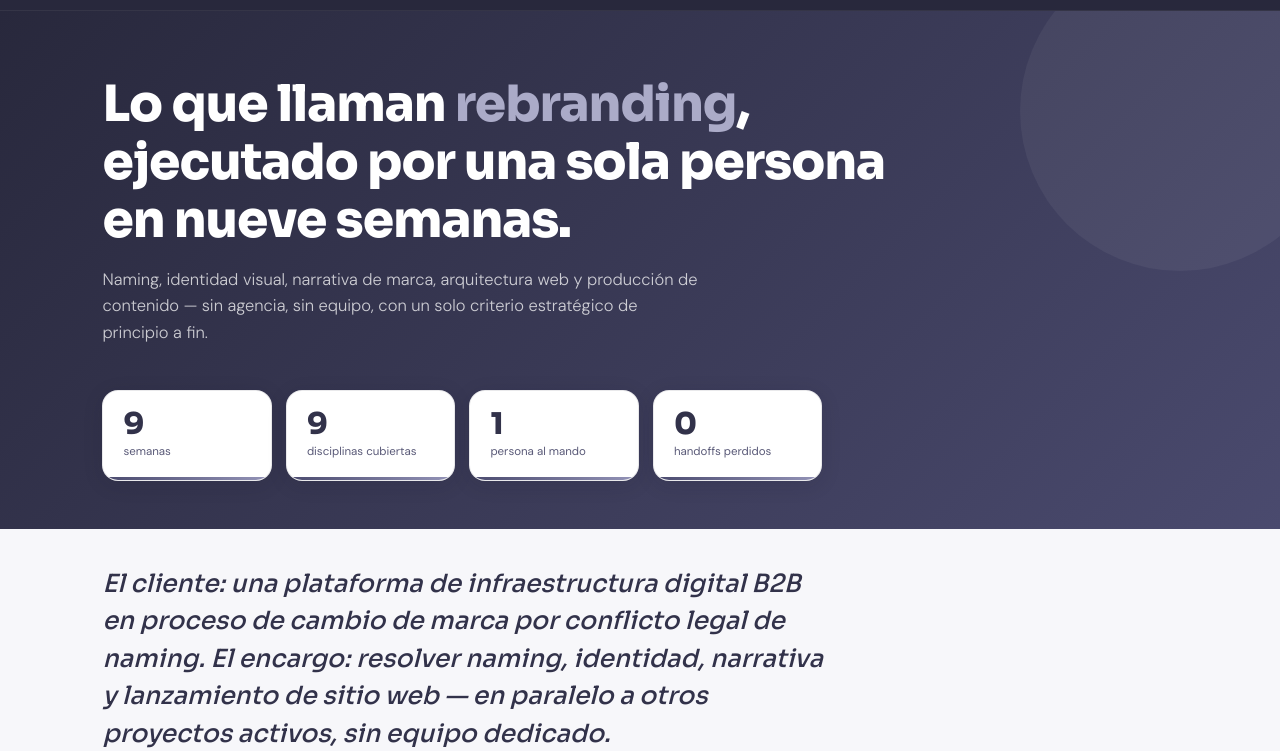
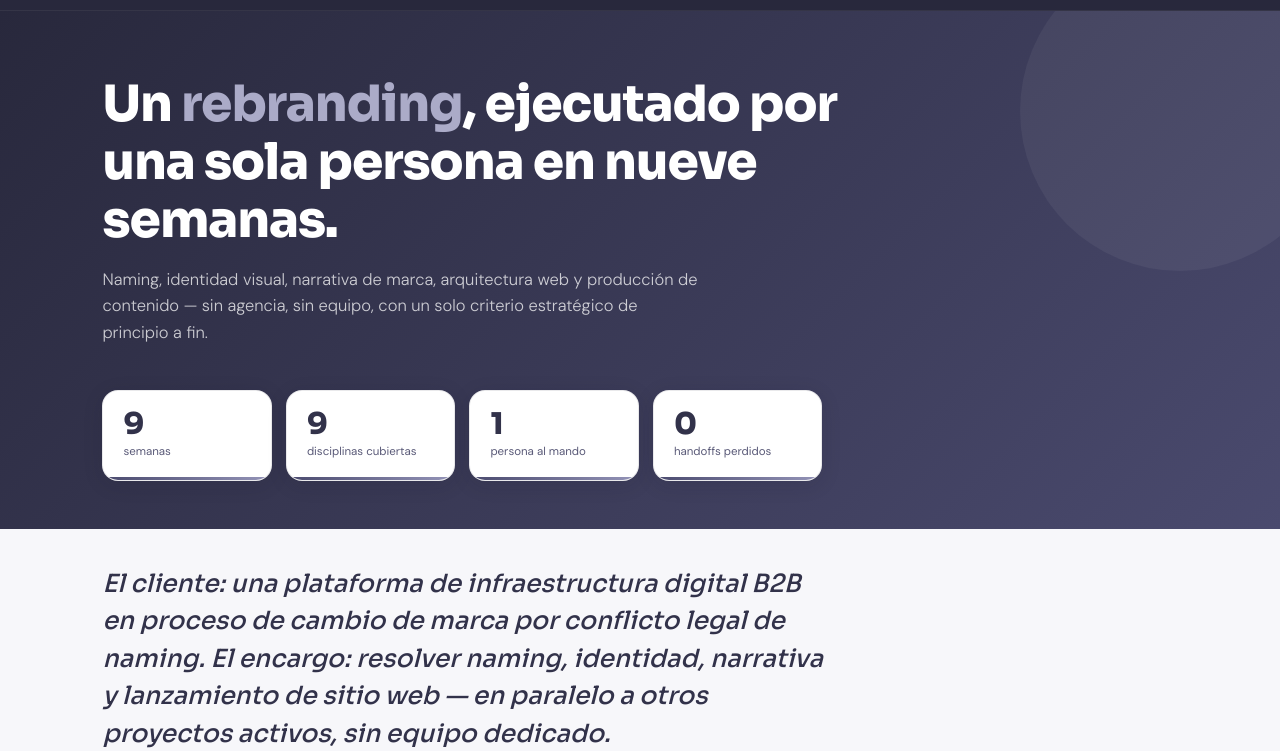
Before and after one commit to Sarauter/Branding-successful-case, a plain HTML site: page index.html in a window 1280 px wide. Shown: the part 49-800 px from the top of the page. Drawn offline with Linux system fonts and the light colour scheme.

Commit message:
Update heading text in hero section

```diff
--- a/index.html
+++ b/index.html
@@ -340,7 +340,7 @@
 </div>
 
 <section class="hero">
-  <h1>Lo que llaman <span class="hl">rebranding</span>, ejecutado por una sola persona en nueve semanas.</h1>
+  <h1>Un <span class="hl">rebranding</span>, ejecutado por una sola persona en nueve semanas.</h1>
   <p class="subtitle">Naming, identidad visual, narrativa de marca, arquitectura web y producción de contenido — sin agencia, sin equipo, con un solo criterio estratégico de principio a fin.</p>
 
   <div class="stats-row">
```
